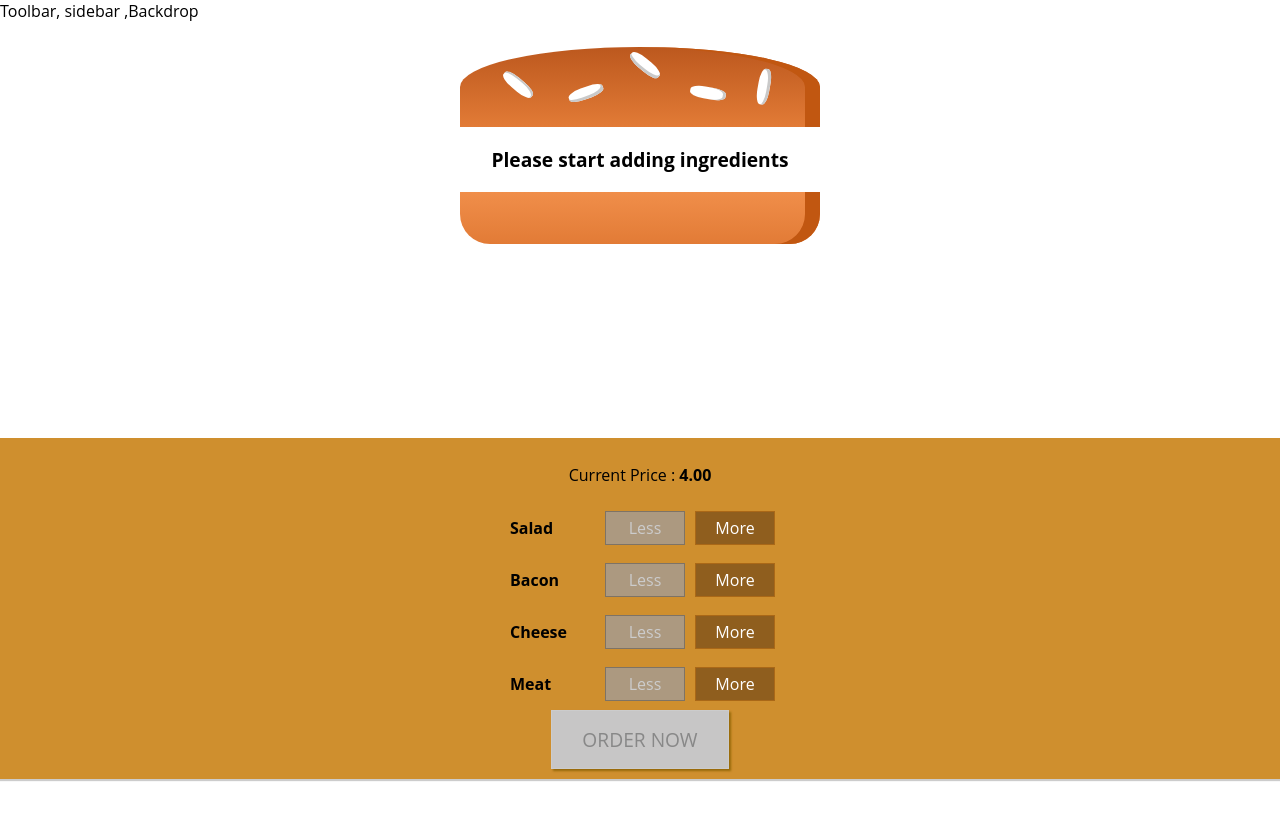
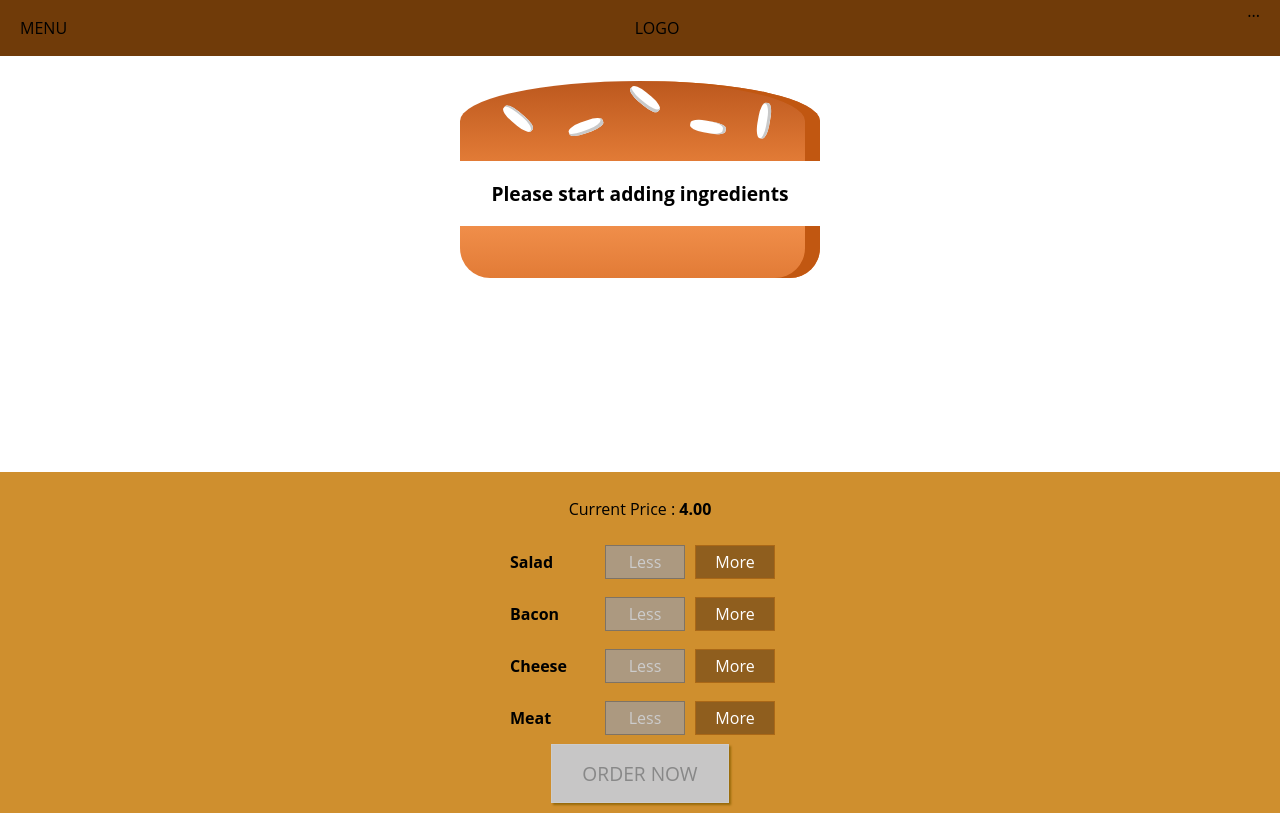
Before and after one commit to yozat02/Burger-Builder, a React app: page / in a window 1280 px wide. Built offline with nearby package versions, Linux system fonts and the light colour scheme.

Commit message:
Add toolbar component

```diff
--- a/src/components/Burger/OrderSummury/OrderSummury.js
+++ b/src/components/Burger/OrderSummury/OrderSummury.js
@@ -1,6 +1,6 @@
 import React from 'react' ;
 import Auxi from "../../../HOC/Auxi"
-
+import Button from "../../UI/Button/Button"
 
 const OrderSummury =(props) => {
     const ingredientsSummary = Object.keys(props.ingredients).map(key => {
@@ -16,7 +16,10 @@
             <ul>
                 {ingredientsSummary}
             </ul>
+            <p><strong>Total price: {props.price.toFixed(2)}</strong></p>
             <p>Continue to checkout?</p>
+            <Button clicked={props.clickedClose} btnType='Danger' >CANCEL</Button>
+            <Button clicked={props.clickedContinue} btnType='Success' >CONTINUE</Button>
         </Auxi>
 
     )
--- a/src/components/Layout/Layout.css
+++ b/src/components/Layout/Layout.css
@@ -1,3 +1,3 @@
 .Content {
-    margin-top: 16px;
+    margin-top: 72px;
 }
--- a/src/components/Layout/Layout.js
+++ b/src/components/Layout/Layout.js
@@ -1,9 +1,10 @@
 import React from 'react' ;
 import Auxi from '../../HOC/Auxi';
-import classes from "./Layout.css"
+import classes from "./Layout.css";
+import Toolbar from "../Navigation/Toolbar/Toolbar"
 const Layout = (props) => (
     <Auxi>
-        <div>Toolbar, sidebar ,Backdrop</div>
+        <Toolbar />
         <main className={classes.Content}>
             {props.children}
         </main>
--- /dev/null
+++ b/src/components/Navigation/Toolbar/Toolbar.css
@@ -0,0 +1,18 @@
+.Toolbar{
+    height: 56px;
+    width: 100%;
+    position: fixed;
+    top: 0;
+    left: 0;
+    background-color: #703B09;
+    display: flex;
+    justify-content: space-between;
+    align-items: center;
+    padding: 0 20px;
+    box-sizing: border-box;
+    z-index: 90;
+}
+
+.Toolbar nav{
+    height: 100%;
+}
--- /dev/null
+++ b/src/components/Navigation/Toolbar/Toolbar.js
@@ -0,0 +1,13 @@
+import React from "react";
+import classes from "./Toolbar.css"
+const Toolbar = (props) => (
+    <header className={classes.Toolbar} >
+        <div>MENU</div>
+        <div>LOGO</div>
+        <nav>
+            ...
+        </nav>
+    </header>
+)
+
+export default Toolbar ;
--- /dev/null
+++ b/src/components/UI/BackDrop/Backdrop.css
@@ -0,0 +1,9 @@
+.Backdrop{
+    width: 100%;
+    height: 100%;
+    position: fixed;
+    z-index: 100;
+    left: 0;
+    top:0;
+    background-color: rgba(0, 0, 0, 0.5);
+}
--- a/src/components/UI/BackDrop/Backdrop.js
+++ b/src/components/UI/BackDrop/Backdrop.js
@@ -0,0 +1,9 @@
+import React from 'react' ;
+import classes from './Backdrop.css';
+
+
+const Backdrop = (props) => (
+    props.show ? <div className={classes.Backdrop} onClick={props.clicked} ></div> : null
+)
+
+export default Backdrop ;
--- /dev/null
+++ b/src/components/UI/Button/Button.css
@@ -0,0 +1,24 @@
+.Button {
+    background-color: transparent;
+    border: none;
+    color: white;
+    outline: none;
+    cursor: pointer;
+    font: inherit;
+    padding: 10px;
+    margin: 10px;
+    font-weight: bold;
+}
+
+.Button:first-of-type {
+    margin-left: 0;
+    padding-left: 0;
+}
+
+.Success {
+    color: #5C9210;
+}
+
+.Danger {
+    color: #944317;
+}
--- /dev/null
+++ b/src/components/UI/Button/Button.js
@@ -0,0 +1,15 @@
+import React from 'react';
+import classes from './Button.css';
+
+
+
+const Button = (props) => (
+    <button
+        className={[classes.Button, classes[props.btnType]].join(' ')}
+        onClick={props.clicked}
+    >
+        {props.children}
+    </button>
+)
+
+export default Button ;
--- a/src/components/UI/Modal/Modal.js
+++ b/src/components/UI/Modal/Modal.js
@@ -1,6 +1,10 @@
 import React from 'react'
-import classes from './Modal.css'
+import classes from './Modal.css';
+import Auxi from '../../../HOC/Auxi';
+import Backdrop from '../BackDrop/Backdrop'
 const Modal = (props) => (
+    <Auxi>
+        <Backdrop show={props.show} clicked={props.ModalClosed} />
         <div
             className={classes.Modal}
             style={{
@@ -10,6 +14,8 @@
         >
             {props.children}
         </div>
+    </Auxi>
+
 
 )
 
--- a/src/containers/BurgerBuilder/BurgerBuilder.js
+++ b/src/containers/BurgerBuilder/BurgerBuilder.js
@@ -64,7 +64,12 @@
     purchaseHandler = () => {
         this.setState({purchasing: true})
     }
-
+    ModalClosedHandler = () => {
+        this.setState({purchasing: false})
+    }
+    PurchaseContinueHandler =() => {
+        alert("Continue")
+    }
     render(){
         const disableInfo ={
             ...this.state.ingredients
@@ -74,8 +79,13 @@
         }
         return (
             <Auxi>
-                <Modal show={this.state.purchasing} >
-                    <OrderSummury ingredients={this.state.ingredients}  />
+                <Modal show={this.state.purchasing} ModalClosed={this.ModalClosedHandler} >
+                    <OrderSummury
+                        ingredients={this.state.ingredients}
+                        price={this.state.totalePrice}
+                        clickedClose={this.ModalClosedHandler}
+                        clickedContinue={this.PurchaseContinueHandler}
+                    />
                 </Modal>
                 <Burger ingredients={this.state.ingredients}/>
                 <BuildControls
```
Lines whose indentation alone changed are shown as unchanged.
